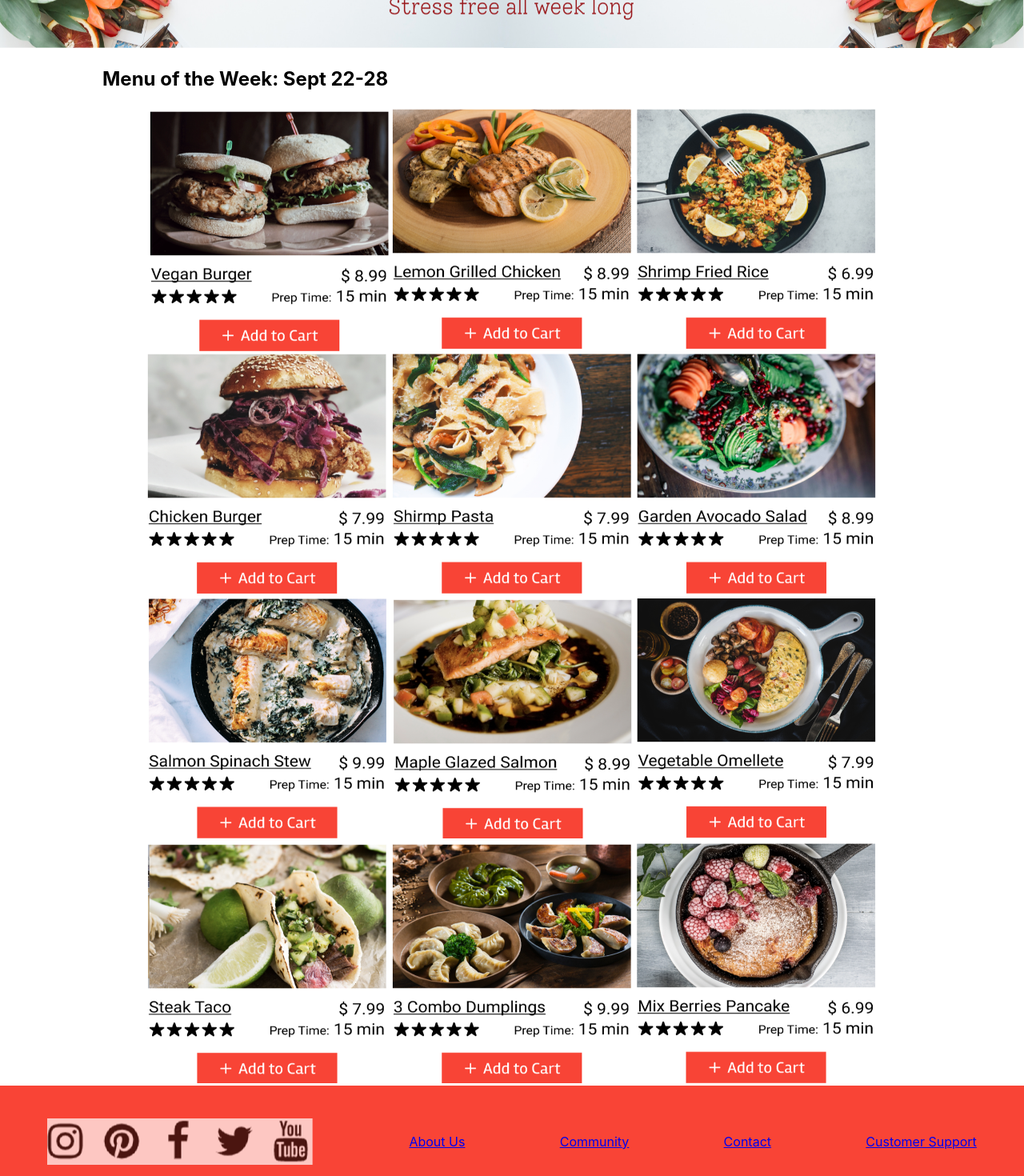
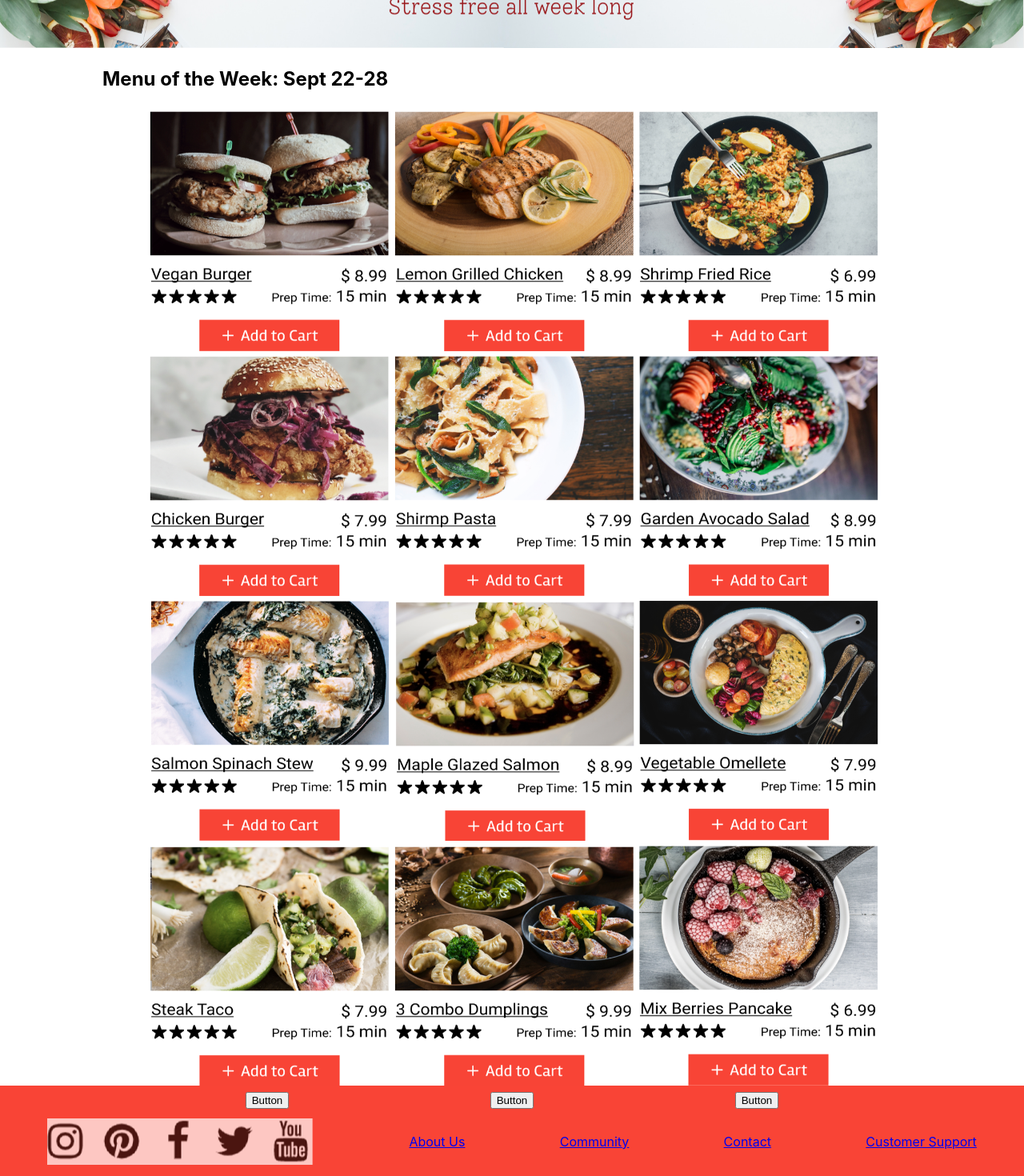
Before and after one commit to jerni81/jass-kitchen, a React (Create React App) app: page / in a window 1280 px wide. Shown: the part 360-1830 px from the top of the page at 80% size. Built offline with nearby package versions, Linux system fonts and the light colour scheme.

Commit message:
added buttons

```diff
--- a/src/components/main.js
+++ b/src/components/main.js
@@ -26,6 +26,7 @@ function Main(props) {
           />
           <button>Button</button>
         </div>
+        <div className="card div">
           <img
             className="card"
             border="0"
@@ -33,6 +34,9 @@ function Main(props) {
             src ={process.env.PUBLIC_URL + 'images/desktop/food2.png'}
             height="300px"
           />
+          <button>Button</button>
+        </div>
+        <div className="card div">
           <img
             className="card"
             border="0"
@@ -40,6 +44,9 @@ function Main(props) {
             src ={process.env.PUBLIC_URL + 'images/desktop/food3.png'}
             height="300px"
           />
+          <button>Button</button>
+        </div>
+        <div className="card div">
           <img
             className="card"
             border="0"
@@ -47,6 +54,9 @@ function Main(props) {
             src ={process.env.PUBLIC_URL + 'images/desktop/food4.png'}
             height="300px"
           />
+          <button>Button</button>
+        </div>
+        <div className="card div">
           <img
             className="card"
             border="0"
@@ -54,6 +64,9 @@ function Main(props) {
             src ={process.env.PUBLIC_URL + 'images/desktop/food5.png'}
             height="300px"
           />
+          <button>Button</button>
+        </div>
+        <div className="card div">
           <img
             className="card"
             border="0"
@@ -61,6 +74,9 @@ function Main(props) {
             src ={process.env.PUBLIC_URL + 'images/desktop/food6.png'}
             height="300px"
           />
+          <button>Button</button>
+        </div>
+        <div className="card div">
           <img
             className="card"
             border="0"
@@ -68,6 +84,9 @@ function Main(props) {
             src ={process.env.PUBLIC_URL + 'images/desktop/food7.png'}
             height="300px"
           />
+          <button>Button</button>
+        </div>
+        <div className="card div">
           <img
             className="card"
             border="0"
@@ -75,6 +94,9 @@ function Main(props) {
             src ={process.env.PUBLIC_URL + 'images/desktop/food8.png'}
             height="300px"
           />
+          <button>Button</button>
+        </div>
+        <div className="card div">
           <img
             className="card"
             border="0"
@@ -82,6 +104,9 @@ function Main(props) {
             src ={process.env.PUBLIC_URL + 'images/desktop/food9.png'}
             height="300px"
           />
+          <button>Button</button>
+        </div>
+        <div className="card div">
           <img
             className="card"
             border="0"
@@ -89,6 +114,9 @@ function Main(props) {
             src ={process.env.PUBLIC_URL + 'images/desktop/food10.png'}
             height="300px"
           />
+          <button>Button</button>
+        </div>
+        <div className="card div">
           <img
             className="card"
             border="0"
@@ -96,6 +124,9 @@ function Main(props) {
             src ={process.env.PUBLIC_URL + 'images/desktop/food11.png'}
             height="300px"
           />
+          <button>Button</button>
+        </div>
+        <div className="card div">
           <img
             className="card"
             border="0"
@@ -103,6 +134,8 @@ function Main(props) {
             src ={process.env.PUBLIC_URL + 'images/desktop/food12.png'}
             height="300px"
           />
+          <button>Button</button>
+        </div>
       </div>
     </div>
   )
```
Lines whose indentation alone changed are shown as unchanged.
